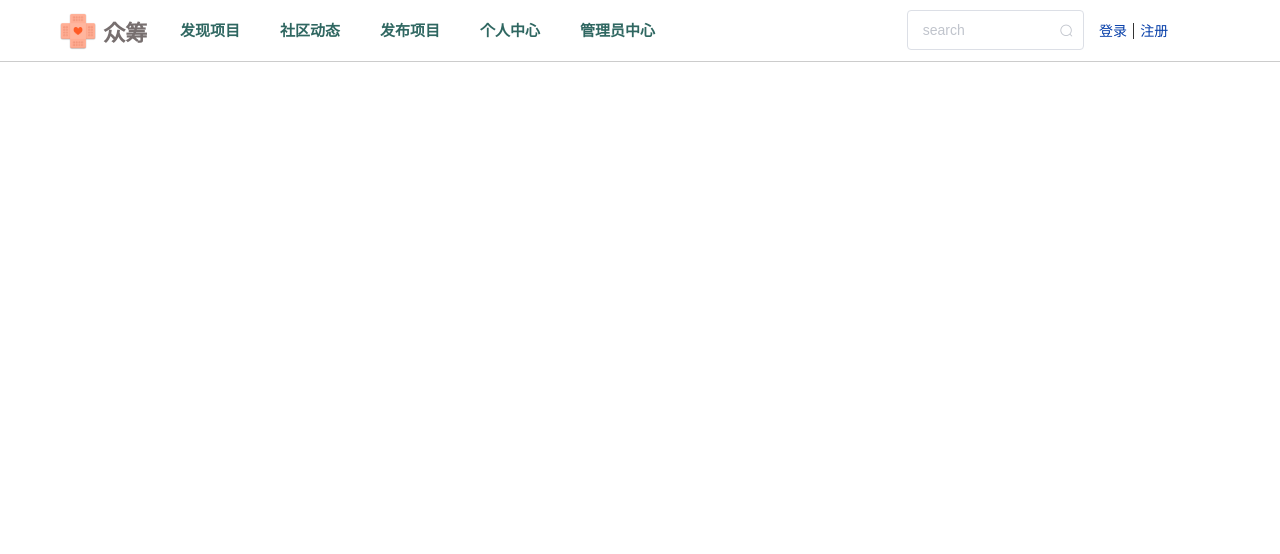
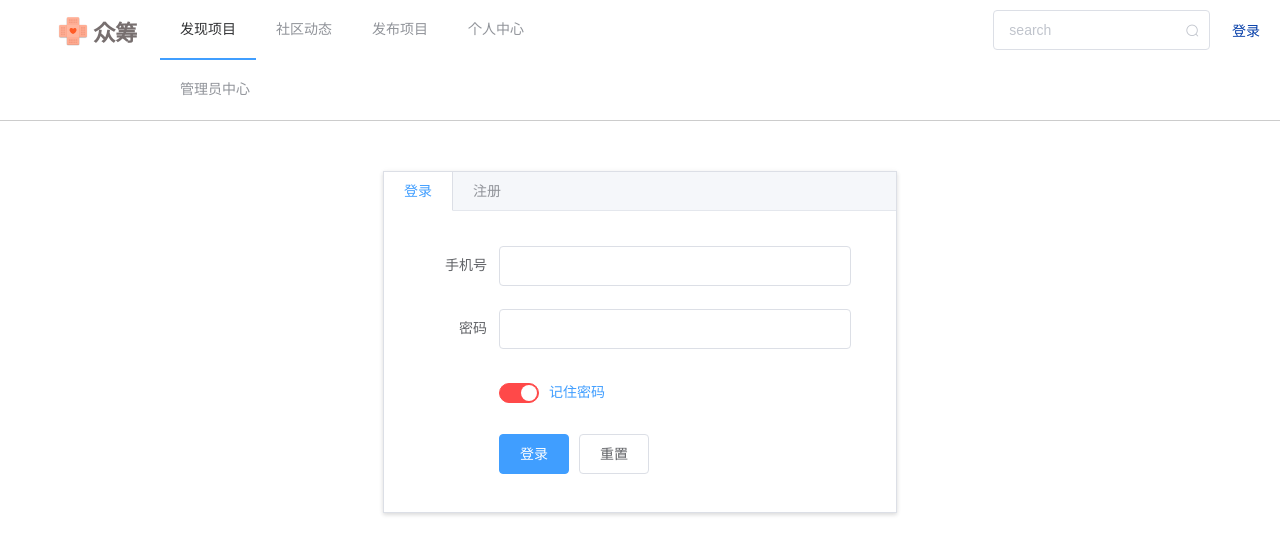
Before and after one commit to AHRL/CrowdFunding, a Vue app in the folder ui/: page /login in a window 1280 px wide. Before the commit this address led to /findProject. Shown: the top 554 px of the page. Built offline with nearby package versions, Linux system fonts and the light colour scheme.

Commit message:
login and register

```diff
--- a/ui/index.html
+++ b/ui/index.html
@@ -3,7 +3,7 @@
 
 <head>
     <meta charset="utf-8">
-    <meta name="viewport" content="width=device-width,initial-scale=1.0">
+    <!-- <meta name="viewport" content="width=device-width,initial-scale=1.0"> -->
     <title>众筹</title>
 </head>
 
--- a/ui/src/App.vue
+++ b/ui/src/App.vue
@@ -1,9 +1,7 @@
 <template>
   <div id="app">
     <my-header></my-header>
-    <transition name="bounce">
-      <router-view></router-view>
-    </transition>
+    <router-view></router-view>
     <my-footer></my-footer>
   </div>
 </template>
--- /dev/null
+++ b/ui/src/components/mainModule/login.vue
@@ -0,0 +1,182 @@
+<template>
+    <el-tabs type="border-card">
+        <el-tab-pane label="登录">
+            <el-form :model="loginForm" status-icon :rules="loginRules" ref="loginForm" label-width="100px">
+                <el-form-item label="手机号" prop="phone">
+                    <el-input type="phone" v-model="loginForm.username" auto-complete="off"></el-input>
+                </el-form-item>
+                <el-form-item label="密码" prop="password">
+                    <el-input type="password" v-model="loginForm.password" auto-complete="off"></el-input>
+                </el-form-item>
+                <el-form-item label="" prop="isWatch">
+                    <el-switch v-model="rememberPass" active-text="记住密码" active-color="#ff4949" inactive-color="#ccc"> </el-switch>
+                </el-form-item>
+                <el-form-item>
+                    <el-button type="primary" @click="submitForm('loginForm','')">登录</el-button>
+                    <el-button @click="resetLoginForm('loginForm')">重置</el-button>
+                </el-form-item>
+            </el-form>
+        </el-tab-pane>
+        <el-tab-pane label="注册">
+            <el-form :model="registerForm" status-icon :rules="registerRules" ref="registerForm" label-width="100px">
+                <el-form-item label="手机号" prop="phone">
+                    <el-input type="phone" v-model="registerForm.username" auto-complete="off"></el-input>
+                </el-form-item>
+                <el-form-item label="密码" prop="password">
+                    <el-input type="password" v-model="registerForm.password" auto-complete="off"></el-input>
+                </el-form-item>
+                <el-form-item label="确认" prop="repeatPass">
+                    <el-input type="password" v-model="registerForm.repeatPass" auto-complete="off"></el-input>
+                </el-form-item>
+                <el-form-item label="验证码" prop="identifyingCode">
+                    <el-col :span="6">
+                        <el-input type="text" class="identifyingCode" v-model="registerForm.identifyingCode" auto-complete="off"></el-input>
+                    </el-col>
+                    <el-col :span="6" class="identifyingImg">
+                        <img src="" alt="">
+                    </el-col>
+                    <el-col :span="3">
+                        <a href="javascript:;">换一张</a>
+                    </el-col>
+                </el-form-item>
+                <el-form-item>
+                    <el-button type="primary" @click="submitForm('registerForm','')">注册</el-button>
+                    <el-button @click="resetLoginForm('registerForm')">重置</el-button>
+                </el-form-item>
+            </el-form>
+        </el-tab-pane>
+    </el-tabs>
+</template>
+<script>
+export default {
+    data() {
+      var checkPhone = (rule, value, callback) => {
+        if (!value) {
+          return callback(new Error('用户名不能为空'));
+        }
+        setTimeout(() => {
+          if (!value.match(/^(13[0-9]|14[579]|15[0-3,5-9]|16[6]|17[0135678]|18[0-9]|19[89])\d{8}$/)) {
+            callback(new Error('请输入正确的手机号'));
+          }else{
+              callback()
+          }
+        }, 1000);
+      }
+      var validatePass = (rule, value, callback) => {
+        if (!value) {
+          callback(new Error('请输入密码'));
+        }else{
+            callback()
+        }
+        }
+        var checkRegPass = (rule,value,callback) => {
+            if(!value){
+                callback(new Error('请输入密码'))
+            }
+            setTimeout(() => {
+                if(!value.match(/[A-Za-z].*[0-9]|[0-9].*[A-Za-z]/)){
+                    callback(new Error('密码至少包含英文和数字两种字符'))
+                }else {
+                    if(value.length < 8){
+                        callback(new Error('密码至少8位'))
+                    }else{
+                        callback()
+                    }
+                }
+            },1000)
+        }
+        var checkRegRepeatPass = (rule,value,callback) => {
+            if(!value){
+                callback(new Error('请再次输入密码'))
+            }
+            setTimeout(() => {
+                if(value !== this.$refs.registerForm.password){
+                    callback(new Error('该密码与上面密码不一致'))
+                }else{
+                    callback()
+                }
+            },1000)
+        }
+        var checkICode = (rule,value,callback) => {
+            if(!value){
+                callback(new Error('请输入验证码'))
+            }else{
+                callback()
+            }
+        }
+      return {
+        loginForm: {
+          phone: '',
+          password: ''
+        },
+        loginRules: {
+          username: [
+            { validator: checkPhone, trigger: 'blur' }
+          ],
+          password: [
+            { validator: validatePass, trigger: 'blur' }
+          ]
+        },
+        rememberPass: true,
+        registerForm: {
+            phone:'',
+            password:'',
+            repeatPass:'',
+            identifyingCode:''
+        },
+        registerRules:{
+            phone: [
+                { validator: checkPhone, trigger: 'blur' }
+            ],
+            password: [
+                { validator: checkRegPass, trigger: 'blur'}
+            ],
+            repeatPass: [
+                { validator: checkRegRepeatPass, trigger: 'blur'}
+            ],
+            identifyingCode: [
+                { validator: checkICode, trigger: 'blur'}
+            ]
+        }
+      };
+    },
+    methods: {
+      submitForm(formName,url) {
+        this.$refs[formName].validate((valid) => {
+          if (valid) {
+            axios.post(url,{
+                data: formName
+            }).then(response => {
+                console.log(response)
+            }).catch(error => {
+                console.log(error)
+            })
+          } else {
+            console.log('error submit!!');
+            return false;
+          }
+        });
+      },
+      resetLoginForm(formName) {
+        this.$refs[formName].resetFields();
+      }
+    }
+}
+</script>
+<style scoped>
+    .el-tabs{
+        width: 40%;
+        margin:50px auto;
+    }
+    .el-tab-pane{
+        padding-right:30px;
+        padding-top: 20px;
+    }
+    input.identifyCode{
+        width: 50%;
+    }
+    .identifyingImg{
+        margin-left: 10px;
+        margin-right: 20px;
+    }
+</style>
--- a/ui/src/components/myHeader.vue
+++ b/ui/src/components/myHeader.vue
@@ -1,32 +1,34 @@
 <template>
     <header class="header-nav">
         <el-row>
-            <el-col :span="2" :offset="1">
+            <el-col :xs="3" :sm="3" :md="2" :lg="2" :offset="1">
                 <div class="header">
                     <img src="../assets/icon.png" alt="">
                     <h1>众筹</h1>
                 </div>
             </el-col>
-            <el-col :span="14">
-                <el-menu :default-active="activeIndex" router class="el-menu-demo" mode="horizontal"
-                text-color="#2f6761" active-text-color="#000">
-                    <el-menu-item v-for="(item,i) in navList" :key="i" :index="i">
-                        <router-link :to="item.name">{{ item.navItem }}</router-link>
+            <el-col :xs="16" :sm="14" :md="12" :lg="9">
+                <el-menu :default-active="activeIndex" mode="horizontal">
+                    <el-menu-item v-for="(item,i) in navList" :key="i" :index="(i+1).toString()" @click="pathTo(item.name)">
+                        {{ item.navItem }}
                     </el-menu-item>
                 </el-menu>
             </el-col>
-            <el-col :span="5" class="rightNav">
-                <el-input placeholder="search" suffix-icon="el-icon-search" v-model="search"></el-input>
+            <el-col :xs="5" :sm="5" :md="6" :lg="5" class="rightNav">
+                <div>
+                    <el-input placeholder="search" suffix-icon="el-icon-search" v-model="search"></el-input>
+                </div>
                 <div class="lo-re-box">
-                    <a href="javascrit:;">登录</a>
-                    <span>|</span>
-                    <a href="javascrit:;">注册</a>
+                    <router-link to="login">登录</router-link>
+                    <!-- <span>|</span>
+                    <a href="javascrit:;">注册</a> -->
                 </div>
             </el-col>
         </el-row>
     </header>
 </template>
 <script>
+// import {mapState,mapGetters,mapActions,mapMutations} from '../vuex'
 export default {
     data() {
       return {
@@ -42,10 +44,9 @@ export default {
       };
     },
     methods: {
-
-        print(){
-            console.log(this.activeIndex)
-        }
+       pathTo (url) {
+           this.$router.push(url)
+       }
     }
 }
 </script>
@@ -53,19 +54,18 @@ export default {
 header{
     border-bottom: 1px solid #ccc;
 }
-.header,.lo-re-box{
+.header,.lo-re-box,.rightNav{
     display: flex;
     flex-direction: row;
     align-items: center;
 }
 .header img{
-    width: 50px;
-    cursor:pointer;
+    width:40px;
 }
 header h1{
+    width: 60px;
     font-size: 22px;
     color: rgb(119, 111, 111);
-    cursor:pointer;
 }
 .el-menu{
     border:none;
@@ -76,19 +76,18 @@ header h1{
     text-decoration: none;
 }
 .rightNav{
-    display:flex;
-    flex-direction: row;
-    align-items: center;
+    position: absolute;
+    right: 20px;
     height: 60px;
+    text-align:right;
 }
 .lo-re-box{
-    margin-left: 10px;
+    margin-left: 20px;
 }
 .rightNav a{
     font-size: 14px;
+    width: 30px;
     text-decoration: none;
-    width: 33px;
-    margin-left: 5px;
     color: rgb(4, 61, 168);
 }
 .rightNav a:hover{
--- a/ui/src/router/index.js
+++ b/ui/src/router/index.js
@@ -6,15 +6,13 @@ import communityActivity from '../components/mainModule/communityActivity'
 import publishProject from '../components/mainModule/publishProject'
 import personalCenter from '../components/mainModule/personalCenter'
 import manageCenter from '../components/mainModule/manageCenter'
+import login from '../components/mainModule/login'
 
 Vue.use(Router)
 
 export default new Router({
     mode: 'history',
     routes: [{
-        path: '*',
-        redirect: '/findProject'
-    }, {
         path: '/findProject',
         name: 'findProject',
         component: findProject
@@ -34,5 +32,9 @@ export default new Router({
         path: '/manageCenter',
         name: 'manageCenter',
         component: manageCenter
+    }, {
+        path: '/login',
+        name: 'login',
+        component: login
     }]
 })
--- a/ui/src/vuex/store.js
+++ b/ui/src/vuex/store.js
@@ -5,7 +5,9 @@ Vue.use(Vuex)
 
 const state = {
     //共用数据
-    username: ''
+    username: '',
+    authority: '',
+    search: ''
 }
 
 const mutations = {
```
Also changed, not shown: ui/src/main.js (+16 -1 lines).
